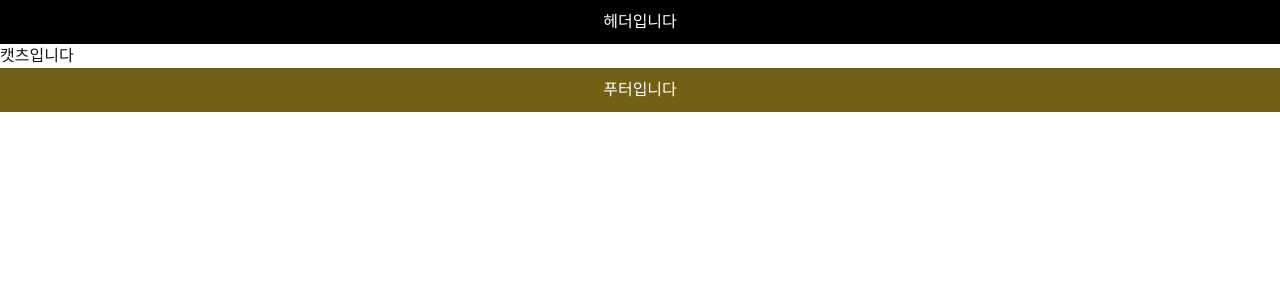
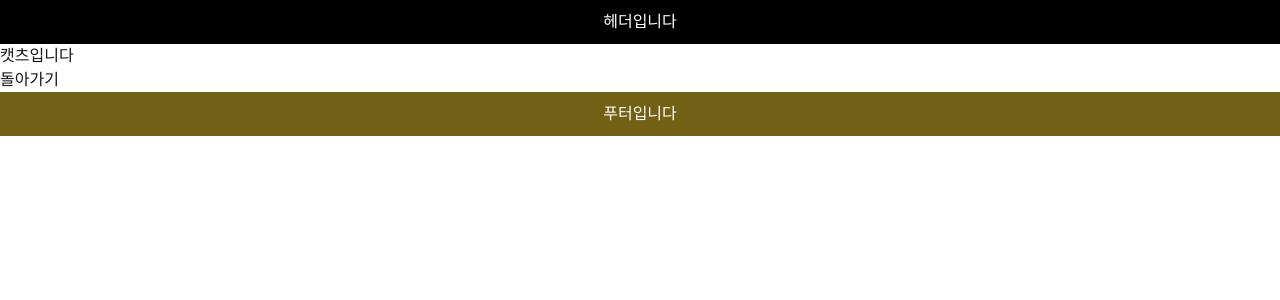
Before and after one commit to skfkfkvlrm/ai-vibe-frontend, a Next.js app in the folder hello-nextjs/: page /cats in a window 1280 px wide. Shown: the top 300 px of the page. Built offline with nearby package versions, Linux system fonts and the light colour scheme.

Commit message:
feat: add cats page to nextjs application

```diff
--- a/hello-nextjs/app/cats/page.tsx
+++ b/hello-nextjs/app/cats/page.tsx
@@ -2,6 +2,7 @@ export default function CatsPage() {
     return (
         <div>
             <h1>캣츠입니다</h1>
+            <button><a href='/'>돌아가기</a></button>
         </div>
     );
 }
```
